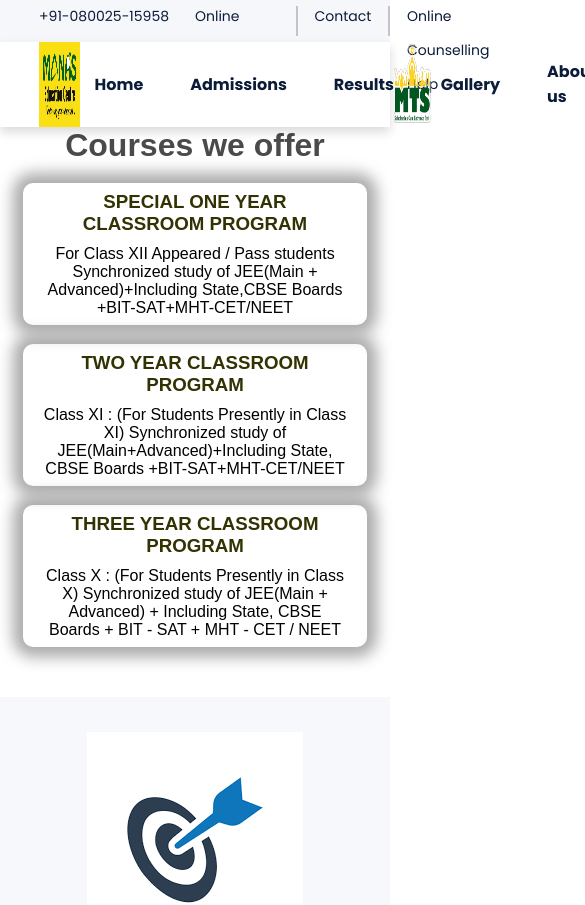
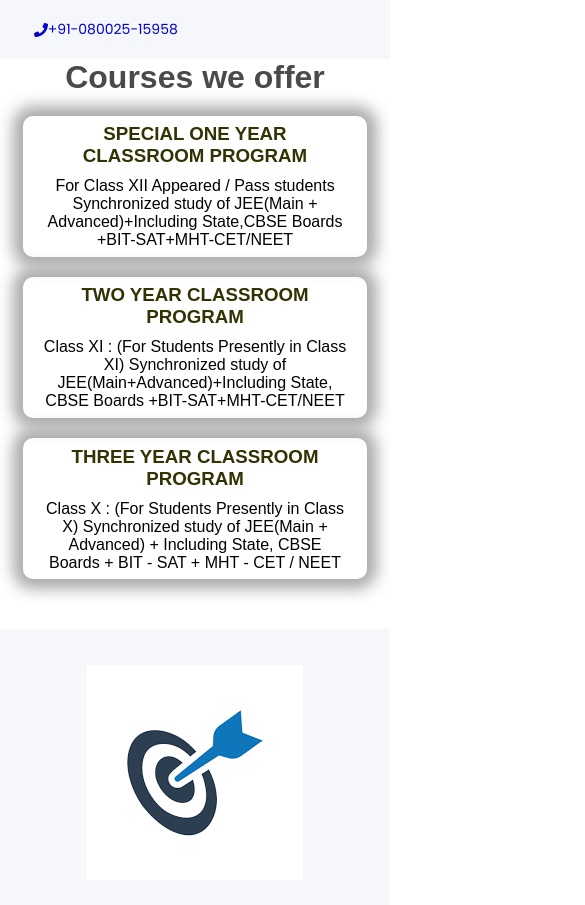
Before and after one commit to imf-ali/Manas-Frontend, a React (Create React App) app: page /admissions in a window 390 px wide. Shown: the top 905 px of the page, 585 px wide, since content can reach past the window. Built offline with nearby package versions, Linux system fonts and the light colour scheme; the HTML template or start-up script is replaced by a standard one; a web font is replaced by a local one.

Commit message:
responsive dashboard

```diff
--- a/src/App.js
+++ b/src/App.js
@@ -39,7 +39,7 @@ function App() {
     <AuthContextProvider value={{ manasInstance }}>
       <Router>
         <Header />
-        <NavBar />
+        {/* <NavBar /> */}
         <div className={styles.App}>
           <Routes>
             <Route path="/" element={<Dashboard />} />
--- a/src/Components/Header.js
+++ b/src/Components/Header.js
@@ -1,10 +1,11 @@
 import React from "react";
+import { FaPhone } from "react-icons/fa";
 import styles from "./Header.module.css";
 
 const Header = () => {
   return (
     <header>
-      <div className={styles.headerLeft}>+91-080025-15958</div>
+      <div className={styles.headerLeft}><FaPhone/>+91-080025-15958</div>
       <div className={styles.headerRight}>
         <a href="#">Online Registration Form</a>
         <div className={styles.vl}></div>
--- a/src/Components/Header.module.css
+++ b/src/Components/Header.module.css
@@ -6,26 +6,30 @@ header {
   top: 0;
   background-color: #f6f7fa;
   width: 100%;
-  height: 5vh;
-  padding: 0vh 10%;
+  height: 7vh;
+  padding: 0 4vh;
+  align-items: center;
 }
 .headerLeft,
 .headerRight {
   display: flex;
   flex-direction: row;
   width: 50%;
-  /* padding: 1vh; */
+  align-items: center;
   line-height: 4vh;
   font-family: Poppins, sans-serif;
-  color: #0B1C39;
+  color: #0b1c39;
   font-size: 14px;
+}
+.headerLeft {
+  color: rgb(0, 0, 210);
 }
 
 .headerLeft > a,
 .headerRight > a {
   text-decoration: none;
   font-family: Poppins, sans-serif;
-  color: #0B1C39;
+  color: #0b1c39;
   font-size: 14px;
 }
 
@@ -36,3 +40,17 @@ header {
   top: 0;
   height: 70%;
 }
+@media screen and (max-width: 769px) {
+  .header {
+    height: 10vh;
+  }
+  .headerRight {
+    flex-wrap: wrap;
+    text-align: right;
+  }
+}
+@media screen and (max-width: 426px) {
+  .headerRight {
+    display: none;
+  }
+}
--- a/src/Components/OurTeam.module.css
+++ b/src/Components/OurTeam.module.css
@@ -27,6 +27,7 @@
   box-shadow: 5px 5px 15px #21743d;
   padding: 3vh;
   width: 40vh;
+  margin: 0 auto ;
 }
 .imageTeam > img {
   border: 1px solid #ddd;
@@ -35,3 +36,13 @@
   border-radius: 50%;
   box-shadow: 0 5px 10px rgb(187, 187, 187);
 }
+
+@media screen and (max-width:426px){
+  .team{
+    flex-direction: column;
+    margin: auto;
+  }
+  .member{
+    width: auto;
+  }
+}
--- a/src/Components/Recent.module.css
+++ b/src/Components/Recent.module.css
@@ -10,9 +10,6 @@
   gap: 10%;
 }
 .imageContainer {
-  /* display: flex; */
-  /* width: 55%; */
-  /* height: 60vh; */
   border: 0.5px solid gray;
   padding: 2px;
   border-radius: 7px;
@@ -38,3 +35,32 @@
   height: 400px;
   width: 100%;
 }
+
+@media screen and (max-width:769px){
+.container{
+  margin: 0 3vh;
+  gap: 3%;
+}
+.advertisement{
+  width: 65%;
+}
+.notice{
+  width: 32%;
+}
+.image{
+  height: 250px;
+}
+}
+@media screen and (max-width:426px){
+  .container{
+      flex-direction: column;
+      margin:0;
+  }
+  .advertisement, .notice{
+    width: auto;
+  }
+  .notice{
+    margin: 3vh 5vh;
+    height: 40vh;
+  }
+}
--- a/src/Components/ReviewsSlider.module.css
+++ b/src/Components/ReviewsSlider.module.css
@@ -3,7 +3,7 @@
   display: flex;
   background-color: #21743d;
   padding: 3% 5%;
-  height: 60vh;
+  /* height: 60vh; */
   color: white;
 }
 
@@ -14,7 +14,7 @@
 .title > h2 {
   font-family: "Montserrat", sans-serif;
   font-weight: 800;
-  font-size: 50px;
+  font-size: 40px;
 }
 
 .buttonContainer {
@@ -65,3 +65,16 @@
 .author {
   font-size: 20px;
 }
+
+@media screen and (max-width:426px){
+  .container{
+    flex-direction: column;
+    height: auto;
+  }
+  .title,.alumni{
+    width: 100%;
+  }
+  .title{
+    float:left;
+  }
+}
--- a/src/Screen/Dashboard.js
+++ b/src/Screen/Dashboard.js
@@ -9,7 +9,7 @@ function Dashboard() {
   return (
     <div>
       <Recent />
-      <TagLine />
+      {/* <TagLine /> */}
       <OurTeam />
       <ReviewsSlider />
       <Contact />
--- a/src/Screen/UploadBlog.module.css
+++ b/src/Screen/UploadBlog.module.css
@@ -19,7 +19,7 @@
 }
 
 .goBack:hover {
-  background-color: #ff0000;
+ background-color: #ff0000;
   box-shadow: 0px 15px 20px #ff7979;
   color: #fff;
 }
```
